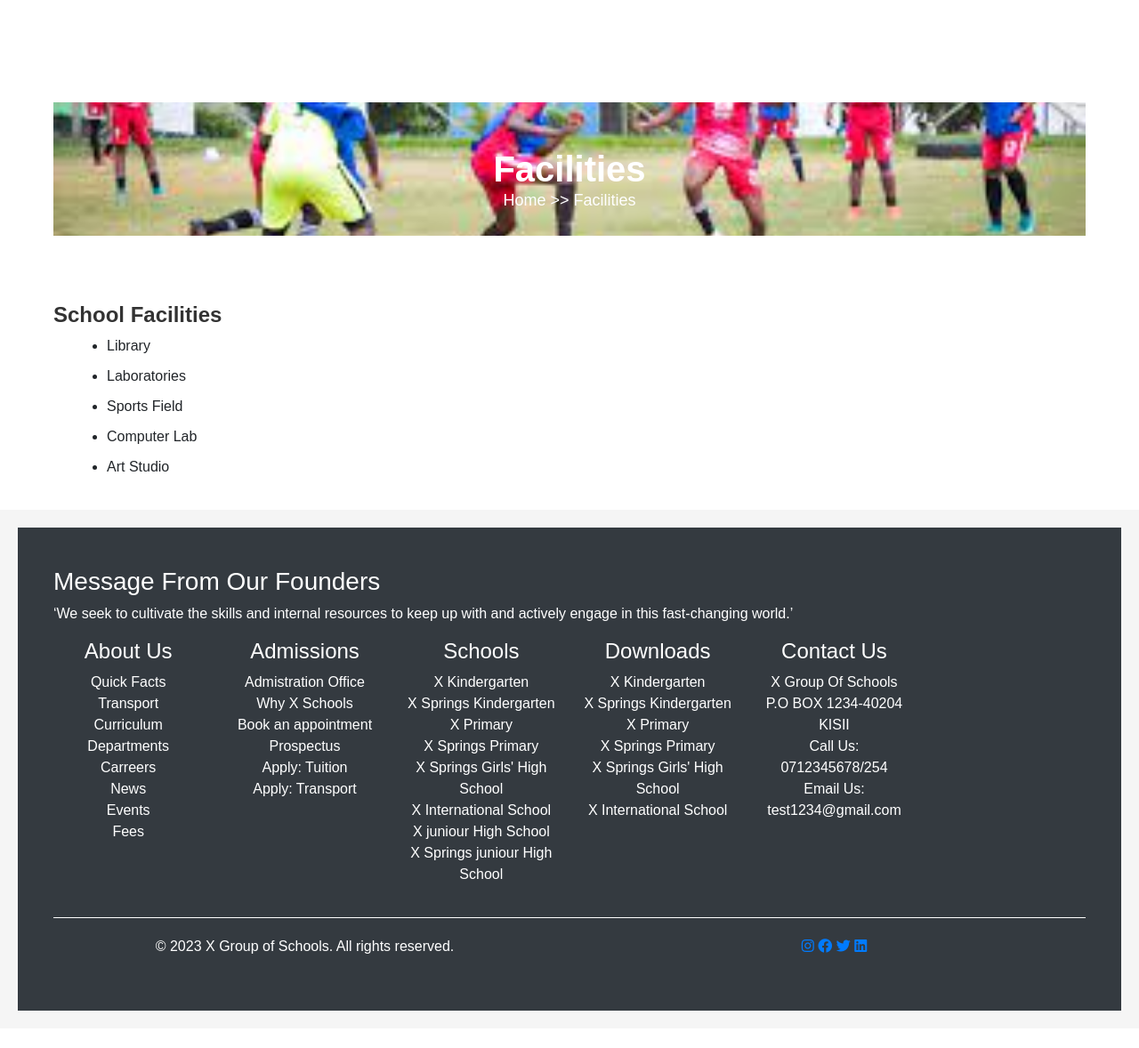
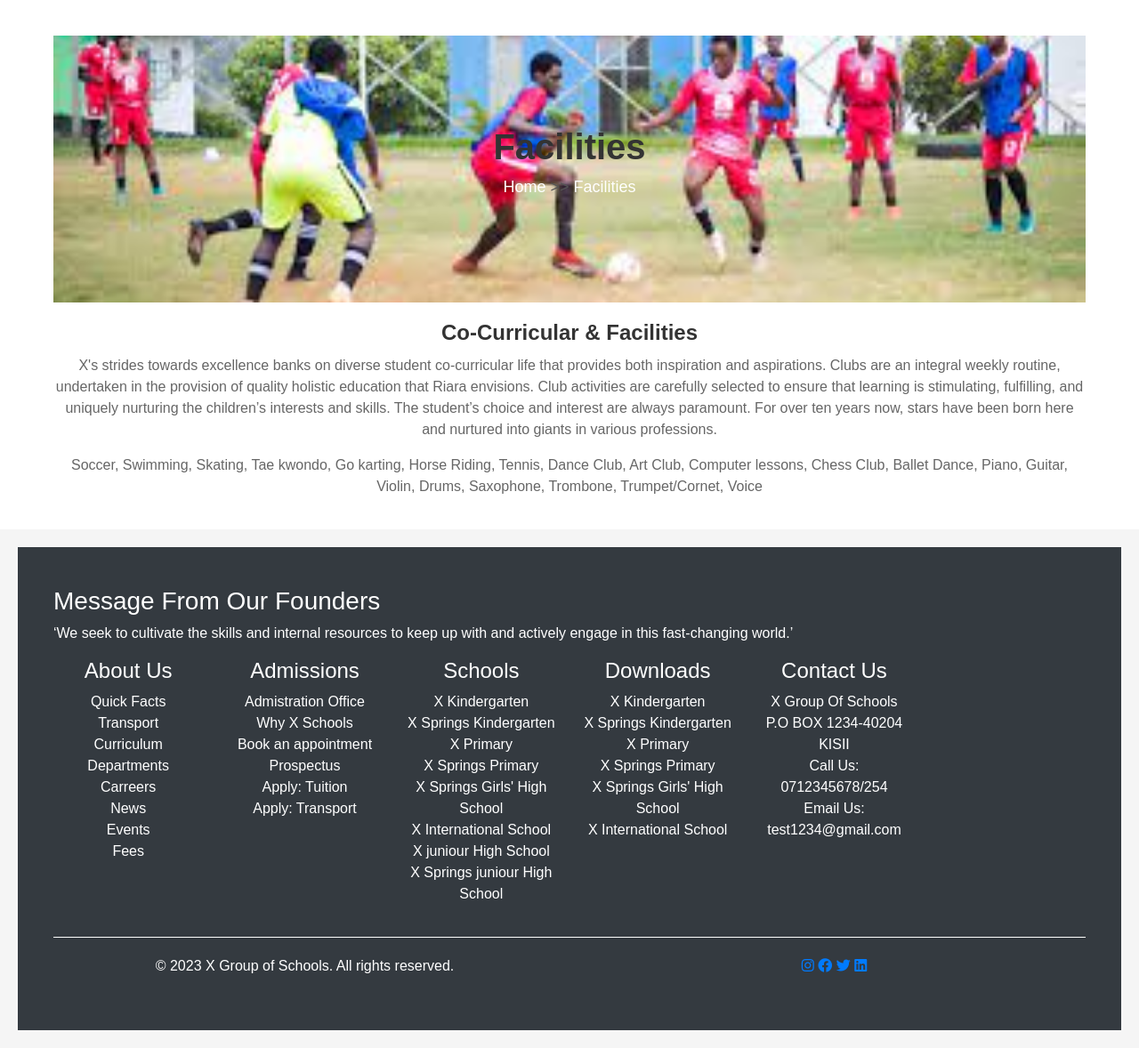
Before and after one commit to Ogachi254/school, a Django app: page /facilities/ in a window 1280 px wide. Shown: the part 226-1404 px from the top of the page at 89% size. Before the commit the page ends 1362 px from the top, so only its background shows below. Run offline with Django 4.2, Linux system fonts and the light colour scheme; some libraries are stand-ins or nearby versions.

Commit message:
Merge remote

```diff
--- a/pages/static/css/base.css
+++ b/pages/static/css/base.css
@@ -1,4 +1,7 @@
 /* Global styles */
+
+/* _**@Wizard_D Inc**  */
+
 body {
     font-family: Arial, sans-serif;
     margin: 0;
@@ -173,6 +176,8 @@ body {
 }
 
 @media (max-width: 767px) {
+    /* _**@Wizard_D Inc**  */
+
     /* Navbar styles for smaller screens */
     .navbar-nav {
         flex-direction: initial;
@@ -215,6 +220,7 @@ body {
         margin: 5px 0;
     }
 }
+/* _**@Wizard_D Inc**  */
 
 /* Main content styles */
 .content {
@@ -246,6 +252,7 @@ ul {
 li {
     margin-bottom: 10px;
 }
+/* _**@Wizard_D Inc**  */
 
 /* Footer styles */
 footer {
@@ -284,16 +291,18 @@ footer {
     border-top: 1px solid #fff;
     margin: 20px 0;
   }
+  /* _**@Wizard_D Inc**  */
   .facilities-row {
     height: 300px;
     display: flex;
     justify-content: center;
     align-items: center;
+    background-color: #f2f2f2;
 }
 
 .facilities-image {
     width: 100%;
-    height: 50%;
+    height: 100%;
     position: relative;
 }
 
@@ -303,24 +312,21 @@ footer {
     object-fit: cover;
 }
 
-.facilities-title {
-    color: #fff;
-    font-size: 40px;
-    text-align: center;
+.facilities-title-container {
     position: absolute;
     top: 50%;
     left: 50%;
     transform: translate(-50%, -50%);
+    text-align: center;
+    color: #fff;
+}
+
+.facilities-title {
+    font-size: 40px;
 }
 
 .facilities-navigation {
-    color: #fff;
     font-size: 18px;
-    text-align: center;
-    position: absolute;
-    bottom: 10px;
-    left: 50%;
-    transform: translateX(-50%);
 }
 
 .facilities-link {
@@ -331,3 +337,22 @@ footer {
 .facilities-link:hover {
     text-decoration: underline;
 }
+
+.co-curricular-content {
+    text-align: center;
+    margin-top: 20px;
+}
+
+.co-curricular-heading {
+    font-size: 24px;
+    color: #333;
+    margin-bottom: 10px;
+}
+
+.co-curricular-text {
+    font-size: 16px;
+    color: #666;
+}
+
+
+/* _**@Wizard_D Inc**  */
--- a/pages/templates/facilities.html
+++ b/pages/templates/facilities.html
@@ -5,21 +5,25 @@
 {% block content %}
     <div class="facilities-row">
         <div class="facilities-image">
-            <h2 class="facilities-title">Facilities</h2>
-            <img src="{% static 'images/facilities A.jpg' %}" style="width: 100%; height: 100%; object-fit: cover;">
-            <p class="facilities-navigation">
-                <a href="{% url 'home' %}" class="facilities-link">Home</a> >>
-                <a href="{% url 'facilities' %}" class="facilities-link">Facilities</a>
+            <img src="{% static 'images/facilities A.jpg' %}" alt="Facilities Image" class="facilities-image">
+            <div class="facilities-title-container">
+                <h2 class="facilities-title">Facilities</h2>
+                <p class="facilities-navigation">
+                    <a href="{% url 'home' %}" class="facilities-link">Home</a> >>
+                    <a href="{% url 'facilities' %}" class="facilities-link">Facilities</a>
+                </p>
+            </div>
+        </div>
+    </div>
+
+        <div class="co-curricular-content">
+            <h2 class="co-curricular-heading">Co-Curricular & Facilities</h2>
+            <p class="co-curricular-text">
+                X's strides towards excellence banks on diverse student co-curricular life that provides both inspiration and aspirations. Clubs are an integral weekly routine, undertaken in the provision of quality holistic education that Riara envisions. Club activities are carefully selected to ensure that learning is stimulating, fulfilling, and uniquely nurturing the children’s interests and skills. The student’s choice and interest are always paramount. For over ten years now, stars have been born here and nurtured into giants in various professions.
+            </p>
+            <p class="co-curricular-text">
+                Soccer, Swimming, Skating, Tae kwondo, Go karting, Horse Riding, Tennis, Dance Club, Art Club, Computer lessons, Chess Club, Ballet Dance, Piano, Guitar, Violin, Drums, Saxophone, Trombone, Trumpet/Cornet, Voice
             </p>
         </div>
     </div>
-
-    <h2>School Facilities</h2>
-    <ul>
-        <li>Library</li>
-        <li>Laboratories</li>
-        <li>Sports Field</li>
-        <li>Computer Lab</li>
-        <li>Art Studio</li>
-    </ul>
 {% endblock %}
```
